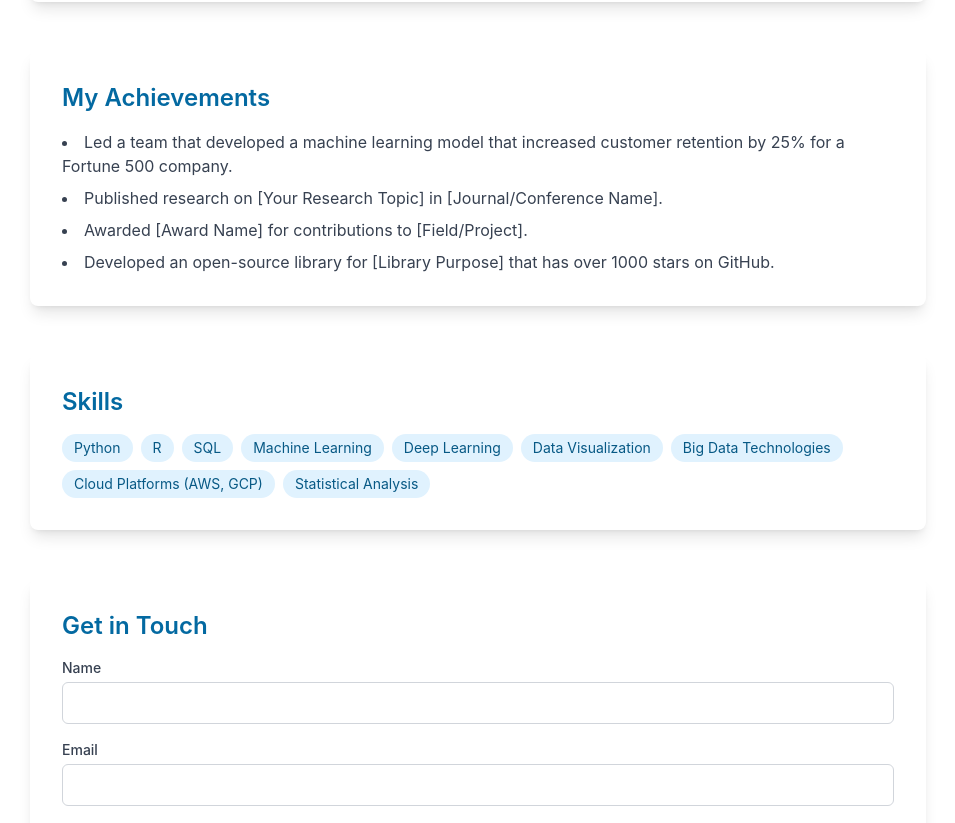
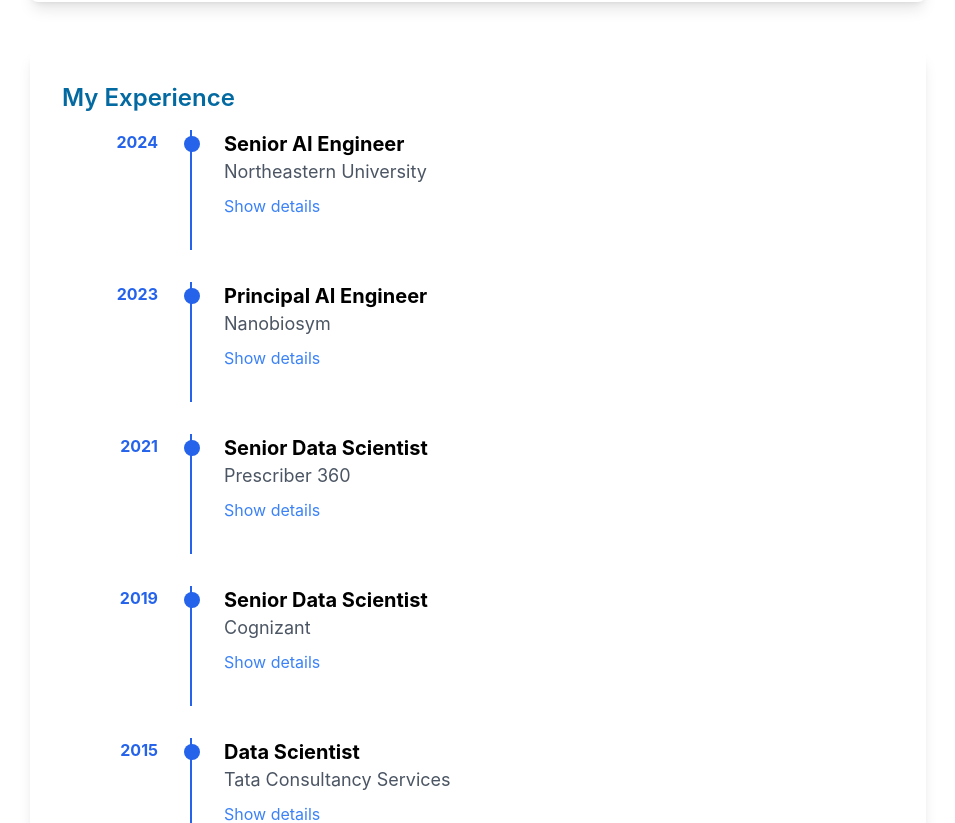
Before and after one commit to debanjansaha-git/react-blogging-site, a React (Create React App) app: page /about-me in a window 1280 px wide. Shown: the part 480-1303 px from the top of the page, without its empty margins (162-1117 px from the left). Built offline with nearby package versions, Linux system fonts and the light colour scheme; no server answers.

Commit message:
minor aesthetic changes here and there

```diff
--- a/src/components/Header.js
+++ b/src/components/Header.js
@@ -21,7 +21,7 @@
       <nav className="container mx-auto px-6 py-4">
         <div className="flex justify-between items-center">
           <div className="text-2xl font-bold">
-            <Link to="/" className="hover:text-yellow-300 transition duration-300">My Portfolio</Link>
+            <Link to="/" className="hover:text-yellow-300 transition duration-300">Debanjan Saha</Link>
           </div>
           <div className="flex space-x-6 items-center">
             <NavLink to="/" isActive={isActive('/')}>Home</NavLink>
--- a/src/components/Home.js
+++ b/src/components/Home.js
@@ -1,17 +1,19 @@
 import React, { useState, useEffect, useRef } from 'react';
 import { Link } from 'react-router-dom';
 import Typed from 'typed.js';
-import Timeline from './Timeline';
 import ProjectCard from './ProjectCard';
 import SocialMediaFeed from './SocialMediaFeed';
 import { getPosts } from '../services/blogService';
 import { FaPython, FaDatabase, FaChartBar, FaBrain } from 'react-icons/fa';
 import { SiTensorflow, SiPytorch, SiScikitlearn, SiKeras, SiOpencv, SiPandas, SiNumpy, SiJupyter } from 'react-icons/si';
+import { FaGithub, FaLinkedin, FaMedium } from 'react-icons/fa';
 
 function Home() {
   const [projects, setProjects] = useState([]);
+  const [animate, setAnimate] = useState(false);
   const typedRef = useRef(null);
   const el = useRef(null);
+  const skillsRef = useRef(null);
 
   const skills = [
     { name: 'Python', icon: FaPython, level: 95, color: '#3776AB' },
@@ -49,16 +51,33 @@
       });
     }
 
+    // Intersection Observer for skills animation
+    const observer = new IntersectionObserver(
+      ([entry]) => {
+        if (entry.isIntersecting) {
+          setAnimate(true);
+          observer.unobserve(entry.target);
+        }
+      },
+      { threshold: 0.1 }
+    );
+
+    if (skillsRef.current) {
+      observer.observe(skillsRef.current);
+    }
+
     return () => {
       if (typedRef.current) {
         typedRef.current.destroy();
+      }
+      if (skillsRef.current) {
+        observer.unobserve(skillsRef.current);
       }
     };
   }, []);
 
   const handleResumeDownload = () => {
-    // Replace '/path-to-your-resume.pdf' with the actual path to your resume file
-    const resumeUrl = '/path-to-your-resume.pdf';
+    const resumeUrl = process.env.PUBLIC_URL + '/Debanjan_Saha_AI_Engineer_Resume.pdf';
     window.open(resumeUrl, '_blank');
   };
 
@@ -76,34 +95,43 @@
               <div className="flex space-x-4">
                 <Link to="/projects" className="btn-primary">
                   View My Projects
-          </Link>
-          <button onClick={handleResumeDownload} className="btn-secondary">
+                </Link>
+                <button onClick={handleResumeDownload} className="btn-secondary">
                   Download Resume
                 </button>
               </div>
             </div>
-            <div className="hidden md:block">
+            <div className="hidden md:flex items-center justify-center space-x-12">
               <img
                 src={process.env.PUBLIC_URL + '/IMG_4712.JPG'}
                 alt="Your professional headshot"
                 className="rounded-full shadow-2xl"
                 style={{width: '400px', height: '400px', objectFit: 'cover'}}
               />
+              <div className="flex flex-col space-y-6">
+                <a href="https://github.com/debanjansaha-git" target="_blank" rel="noopener noreferrer" className="text-white hover:text-yellow-300 transition-all duration-300 transform hover:scale-110">
+                  <div className="bg-gray-800 p-4 rounded-full shadow-lg">
+                    <FaGithub size={60} />
+                  </div>
+                </a>
+                <a href="https://www.linkedin.com/in/debanjanaiml/" target="_blank" rel="noopener noreferrer" className="text-white hover:text-yellow-300 transition-all duration-300 transform hover:scale-110">
+                  <div className="bg-blue-700 p-4 rounded-full shadow-lg">
+                    <FaLinkedin size={60} />
+                  </div>
+                </a>
+                <a href="https://dsdojo.medium.com/" target="_blank" rel="noopener noreferrer" className="text-white hover:text-yellow-300 transition-all duration-300 transform hover:scale-110">
+                  <div className="bg-green-700 p-4 rounded-full shadow-lg">
+                    <FaMedium size={60} />
+                  </div>
+                </a>
+              </div>
             </div>
           </div>
         </div>
       </section>
 
-      {/* Experience Section */}
-      <section className="experience py-20">
-        <div className="container mx-auto px-4">
-          <h2 className="text-4xl font-bold mb-12 text-center">My Experience</h2>
-          <Timeline />
-        </div>
-      </section>
-
       {/* Skills Section */}
-      <section className="skills py-20 bg-gray-100">
+      <section ref={skillsRef} className="skills py-20 bg-gray-100">
         <div className="container mx-auto px-4">
           <h2 className="text-4xl font-bold mb-12 text-center text-gray-800">My AI/ML Skills</h2>
           <div className="grid grid-cols-2 md:grid-cols-3 lg:grid-cols-4 gap-8">
@@ -111,10 +139,13 @@
               <div key={index} className="flex flex-col items-center">
                 <skill.icon className="text-5xl mb-4" style={{ color: skill.color }} />
                 <p className="text-lg font-semibold mb-2">{skill.name}</p>
-                <div className="w-full bg-gray-200 rounded-full h-2.5">
+                <div className="w-full bg-gray-200 rounded-full h-2.5 overflow-hidden">
                   <div
-                    className="h-2.5 rounded-full"
-                    style={{ width: `${skill.level}%`, backgroundColor: skill.color }}
+                    className="h-2.5 rounded-full transition-all duration-1000 ease-out"
+                    style={{
+                      width: animate ? `${skill.level}%` : '0%',
+                      backgroundColor: skill.color
+                    }}
                   ></div>
                 </div>
                 <p className="mt-2 text-sm font-medium text-gray-600">{skill.level}%</p>
--- a/src/components/Timeline.js
+++ b/src/components/Timeline.js
@@ -1,39 +1,77 @@
-import React from 'react';
+import React, { useState } from 'react';
+import { FaBriefcase } from 'react-icons/fa';
 
 const experiences = [
   {
+    year: '2024',
+    title: 'Senior AI Engineer',
+    company: 'Northeastern University',
+    description: 'Graduate Applications Screening using Gen AI.'
+  },
+  {
     year: '2023',
-    title: 'Senior Data Scientist',
-    company: 'Tech Innovators Inc.',
-    description: 'Leading machine learning projects and mentoring junior data scientists.'
+    title: 'Principal AI Engineer',
+    company: 'Nanobiosym',
+    description: 'Built predictive healthcare AI improving response speed.'
   },
   {
     year: '2021',
-    title: 'Data Scientist',
-    company: 'Data Driven Co.',
-    description: 'Developed predictive models for customer behavior analysis.'
+    title: 'Senior Data Scientist',
+    company: 'Prescriber 360',
+    description: 'Boosted marketing ROI using advanced data models.'
   },
   {
     year: '2019',
-    title: 'Junior Data Analyst',
-    company: 'StartUp Analytics',
-    description: 'Assisted in data cleaning, visualization, and basic statistical analysis.'
+    title: 'Senior Data Scientist',
+    company: 'Cognizant',
+    description: 'Enhanced retail recommendations with ML pipelines.'
   },
-  // Add more experiences as needed
+  {
+    year: '2015',
+    title: 'Data Scientist',
+    company: 'Tata Consultancy Services',
+    description: 'Developed AML models, reducing false positives.'
+  },
+  {
+    year: '2013',
+    title: 'Associate Data Warehouse Engineer',
+    company: 'ITC Infotech',
+    description: 'Accelerated data queries through optimized schema design.'
+  },
 ];
 
 function Timeline() {
+  const [expandedIndex, setExpandedIndex] = useState(null);
+
   return (
-    <div className="timeline">
+    <div className="max-w-4xl mx-auto">
       {experiences.map((experience, index) => (
-        <div key={index} className="mb-8 flex">
-          <div className="flex-shrink-0 w-24 text-right mr-4">
+        <div key={index} className="flex mb-8">
+          <div className="flex-shrink-0 w-24 text-right mr-8">
             <span className="text-blue-600 font-bold">{experience.year}</span>
           </div>
-          <div className="border-l-2 border-blue-600 pl-4 pb-8">
+          <div className="flex-grow pb-8 border-l-2 border-blue-600 pl-8 relative">
+            <div className="absolute w-4 h-4 bg-blue-600 rounded-full -left-2 top-1.5"></div>
             <h3 className="text-xl font-bold">{experience.title}</h3>
-            <h4 className="text-lg text-gray-600">{experience.company}</h4>
-            <p className="text-gray-700">{experience.description}</p>
+            <h4 className="text-lg text-gray-600 mb-2">{experience.company}</h4>
+            {expandedIndex === index ? (
+              <p className="text-gray-700">{experience.description}</p>
+            ) : (
+              <button
+                onClick={() => setExpandedIndex(index)}
+                className="text-blue-500 hover:text-blue-700"
+              >
+                Show details
+              </button>
+            )}
+            {expandedIndex === index && (
+              <button
+                onClick={() => setExpandedIndex(null)}
+                className="text-blue-500 hover:text-blue-700 ml-4"
+              >
+                Hide details
+              </button>
+            )}
           </div>
         </div>
       ))}
--- a/src/pages/AboutMe.js
+++ b/src/pages/AboutMe.js
@@ -1,4 +1,5 @@
 import React, { useState } from 'react';
+import Timeline from '../components/Timeline';
 
 function AboutMe() {
   const [name, setName] = useState('');
@@ -26,6 +27,11 @@
         <p className="text-gray-700 leading-relaxed">
           My journey in the world of data science began [Your Journey]. Since then, I've worked on a variety of projects across different industries, always striving to push the boundaries of what's possible with data.
         </p>
+      </section>
+
+      <section className="mb-12 bg-white shadow-lg rounded-lg p-8">
+        <h2 className="text-2xl font-semibold mb-4 text-primary-700">My Experience</h2>
+        <Timeline />
       </section>
 
       <section className="mb-12 bg-white shadow-lg rounded-lg p-8">
```
Also changed, not shown: 1 other file (tests, documents, lock files or other folders).
